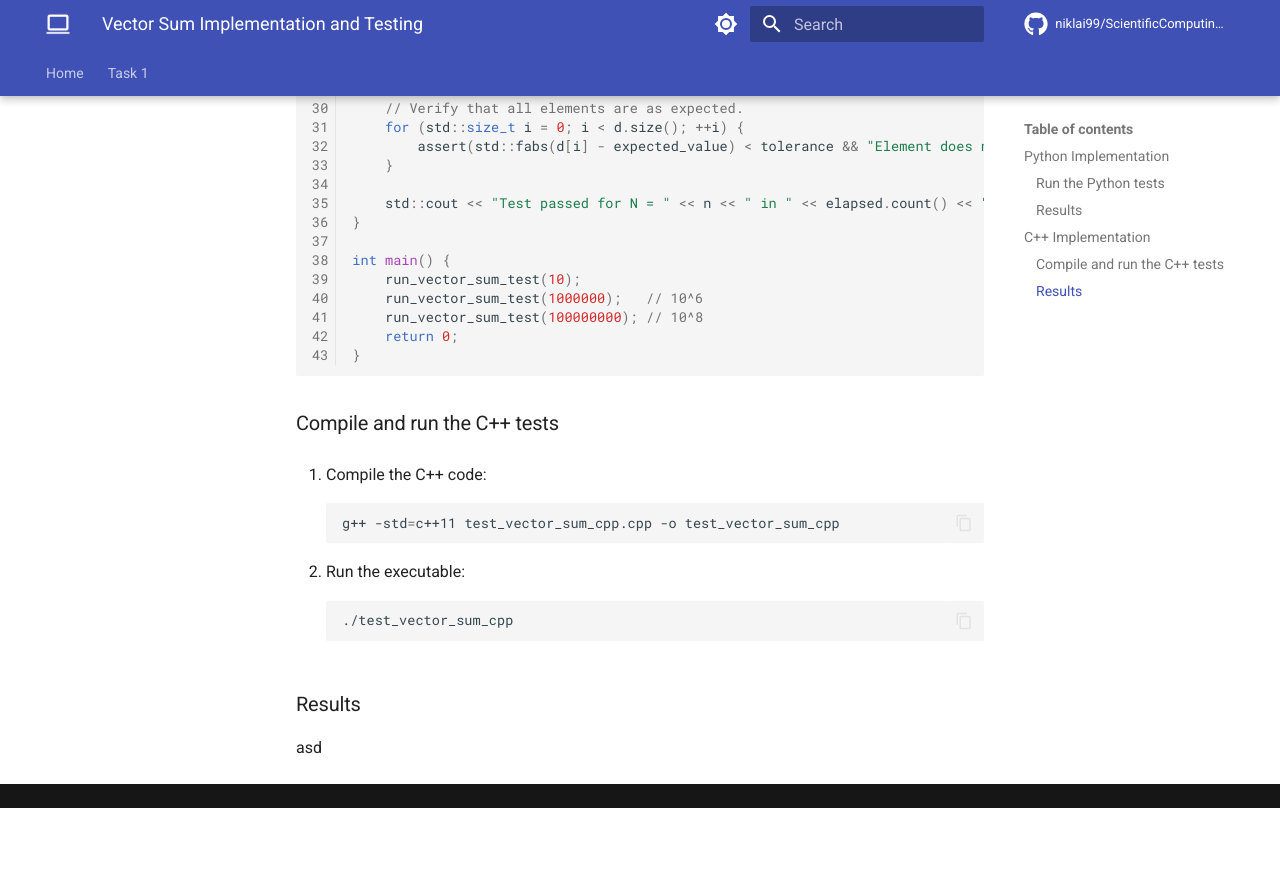
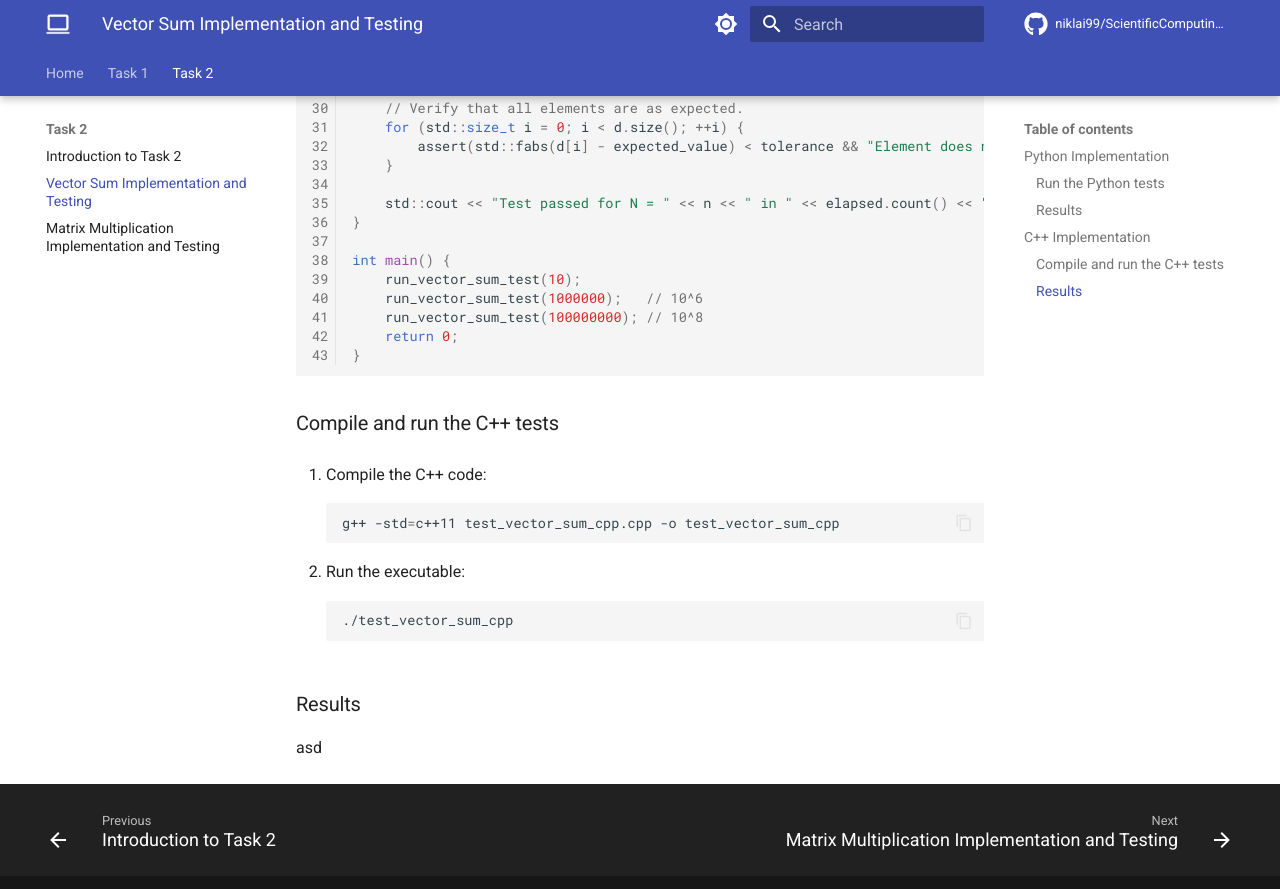
Before and after one commit to niklai99/ScientificComputing4Physics, an MkDocs documentation site: the page built from docs/task2/vector_sum.md, in a window 1280 px wide and 900 px high, scrolled down 3247 px. Shown: the top 889 px of the window. Built offline with MkDocs 1.6.1 and Material for MkDocs 9.7.7, drawn with Linux system fonts in a browser that asks for light colours; comment, search, counter and statistics services are not loaded; before the commit the page ends 4055 px from its top, so only the background shows below that.

Commit message:
Update mkdocs.yml for Task2

```diff
--- a/mkdocs.yml
+++ b/mkdocs.yml
@@ -10,6 +10,10 @@ nav:
     - Docker installation and AlmaLinux9 setup: task1/install_docker.md
     - AlmaLinux9 setup for Python and C/C++ development: task1/custom_docker.md
     - Testing the AlmaLinux9 container with Python and C/C++: task1/test_py_cpp.md
+  - Task 2:
+    - Introduction to Task 2: task2/intro.md
+    - Vector Sum Implementation and Testing: task2/vector_sum.md
+    - Matrix Multiplication Implementation and Testing: task2/matrix_mult.md
 
 theme:
   name: material
```
